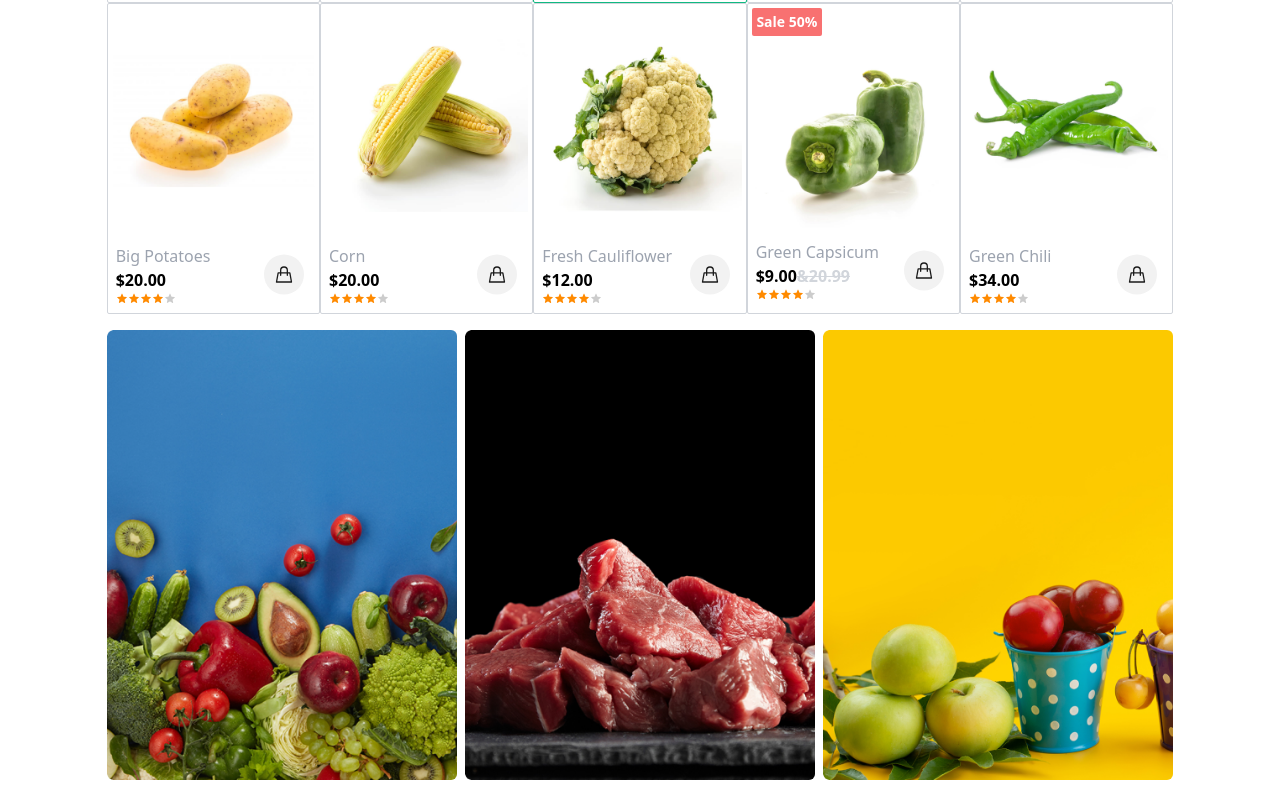
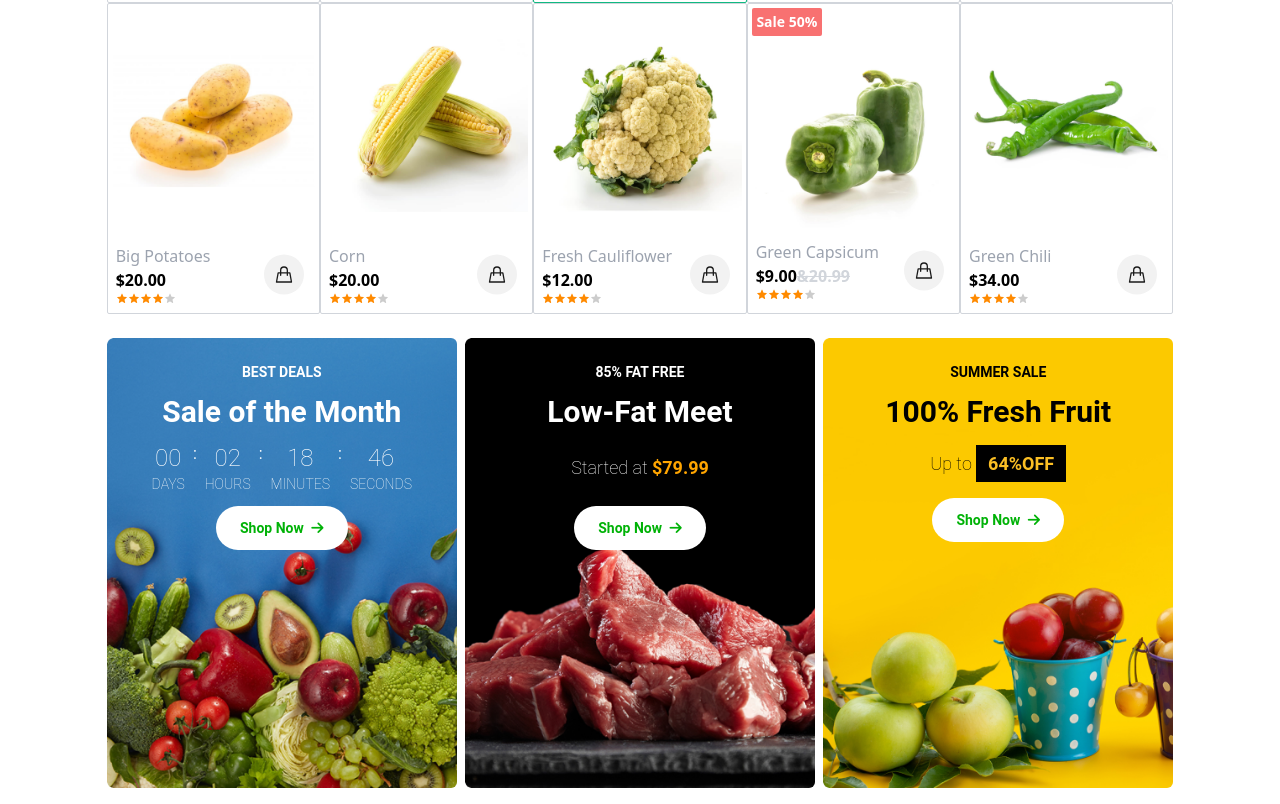
Before and after one commit to SCOTTWO5/Ecobazar, a plain HTML site: page index.html in a window 1280 px wide. Shown: the part 1537-2341 px from the top of the page. Drawn offline with nearby package versions, Linux system fonts and the light colour scheme.

Commit message:
Finish with type section

```diff
--- a/index.html
+++ b/index.html
@@ -656,10 +656,74 @@
 
         </div>
 
-        <div class="types-container lg:w-10/12 w-11/12 flex lg:flex-row flex-col gap-2 py-2">
-            <div class="type-1 bg-cover lg:w-4/12 h-100 rounded-md"></div>
-            <div class="type-2 bg-cover lg:w-4/12 h-100 rounded-md"></div>
-            <div class="type-3 bg-cover lg:w-4/12 h-100 rounded-md"></div>
+        <div class="types-container lg:w-10/12 w-11/12 flex lg:flex-row flex-col gap-2 py-4 text-center">
+            <div class="type-1 bg-cover lg:w-4/12 h-100 rounded-md flex flex-col items-center text-white gap-3 py-6">
+                <span class="uppercase font-semibold text-sm">Best Deals</span>
+                <p class="font-bold text-3xl">Sale of the Month</p>
+                <div class="flex gap-2">
+                    <div class="days">
+                        <p class="font-thin text-2xl">00</p>
+                        <p class="uppercase font-thin text-sm">Days</p>
+                    </div>
+                    <span>:</span>
+                    <div class="Hours">
+                        <p class="font-thin text-2xl">02</p>
+                        <p class="uppercase font-thin text-sm">Hours</p>
+                    </div>
+                    <span>:</span>
+                    <div class="minutes">
+                        <p class="font-thin text-2xl">18</p>
+                        <p class="uppercase font-thin text-sm">Minutes</p>
+                    </div>
+                    <span>:</span>
+                    <div class="Seconds">
+                        <p class="font-thin text-2xl">46</p>
+                        <p class="uppercase font-thin text-sm">Seconds</p>
+                    </div>
+                </div>
+                <a href="#" class="text-main bg-white text-sm font-semibold px-6 py-3
+                rounded-3xl">
+                    <p>
+                        <span class="pr-1">Shop Now</span>
+                        <i class="fa-solid fa-arrow-right"></i>
+                    </p>
+                </a>
+            </div>
+
+            <div class="type-2 bg-cover lg:w-4/12 h-100 rounded-md flex flex-col items-center text-white gap-3 py-6">
+                <span class="uppercase font-semibold text-sm">85% Fat Free</span>
+                <p class="font-bold text-3xl">Low-Fat Meet</p>
+                <p class="font-thin text-lg lg:py-3">
+                    Started at <span class="text-orange font-bold">
+                        $79.99
+                    </span>
+                </p>
+                <a href="#" class="text-main bg-white text-sm font-semibold px-6 py-3
+                rounded-3xl">
+                    <p>
+                        <span class="pr-1">Shop Now</span>
+                        <i class="fa-solid fa-arrow-right"></i>
+                    </p>
+                </a>
+            </div>
+
+            <div class="type-3 bg-cover lg:w-4/12 h-100 rounded-md flex flex-col items-center text-black gap-3 py-6">
+                <span class="uppercase font-semibold text-sm">Summer Sale</span>
+                <p class="font-bold text-3xl">100% Fresh Fruit</p>
+                <p class="font-thin text-lg lg:py-2">
+                    Up to
+                    <span class="bg-black py-2 px-3 font-bold text-yellow-400 text-md">
+                        64%OFF
+                    </span>
+                </p>
+                <a href="#" class="text-main bg-white text-sm font-semibold px-6 py-3
+                rounded-3xl">
+                    <p>
+                        <span class="pr-1">Shop Now</span>
+                        <i class="fa-solid fa-arrow-right"></i>
+                    </p>
+                </a>
+            </div>
         </div>
     </main>
 </body>
--- a/style.css
+++ b/style.css
@@ -44,12 +44,17 @@
     color: #00B207;
 }
 
+.text-orange{
+    color: orange;
+}
+
 .w-15{
     width: 15%;
 }
 
 .h-100{
     height: 450px;
+    font-family: 'Roboto', sans-serif;
 }
 
 @media screen and (max-width: 768px){
```
